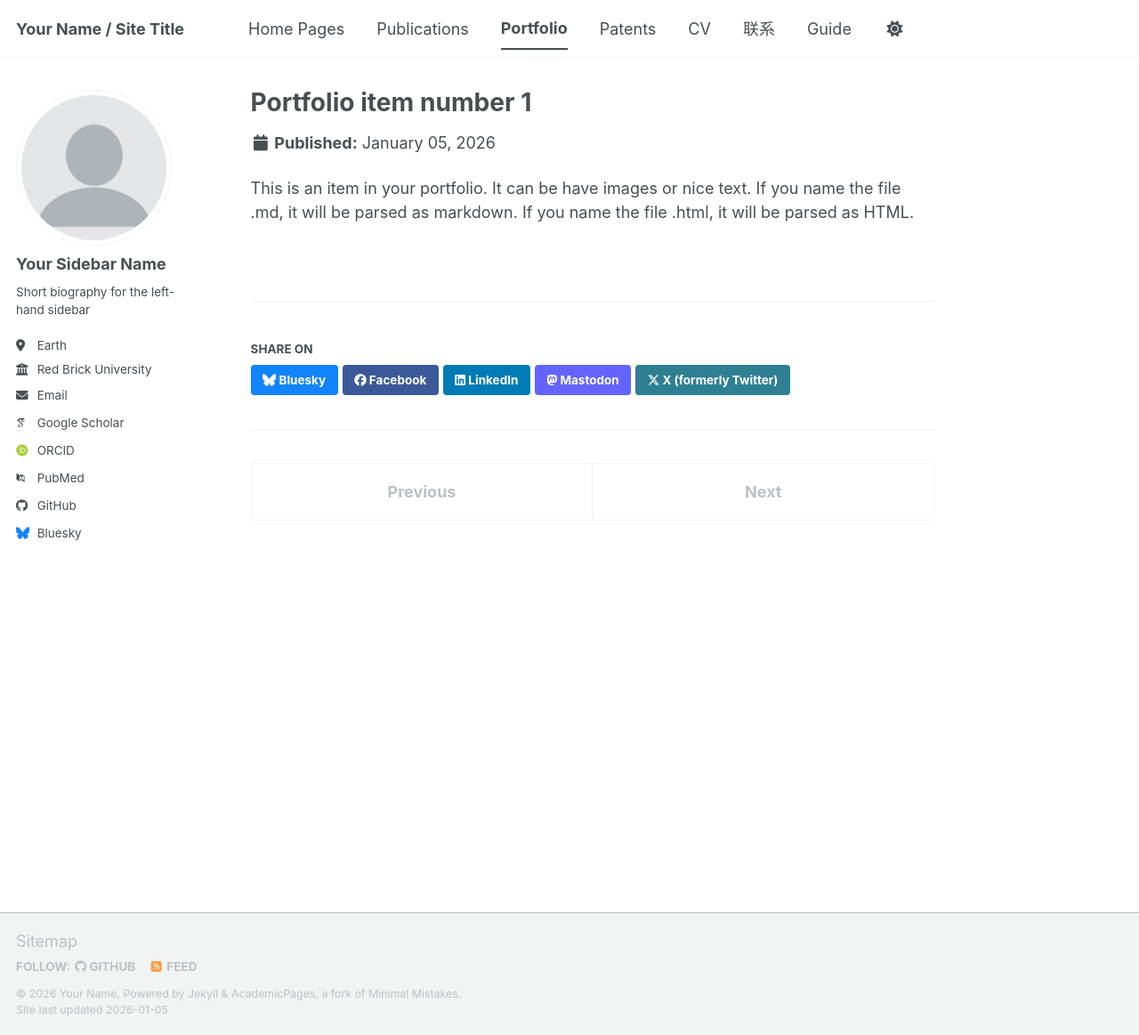
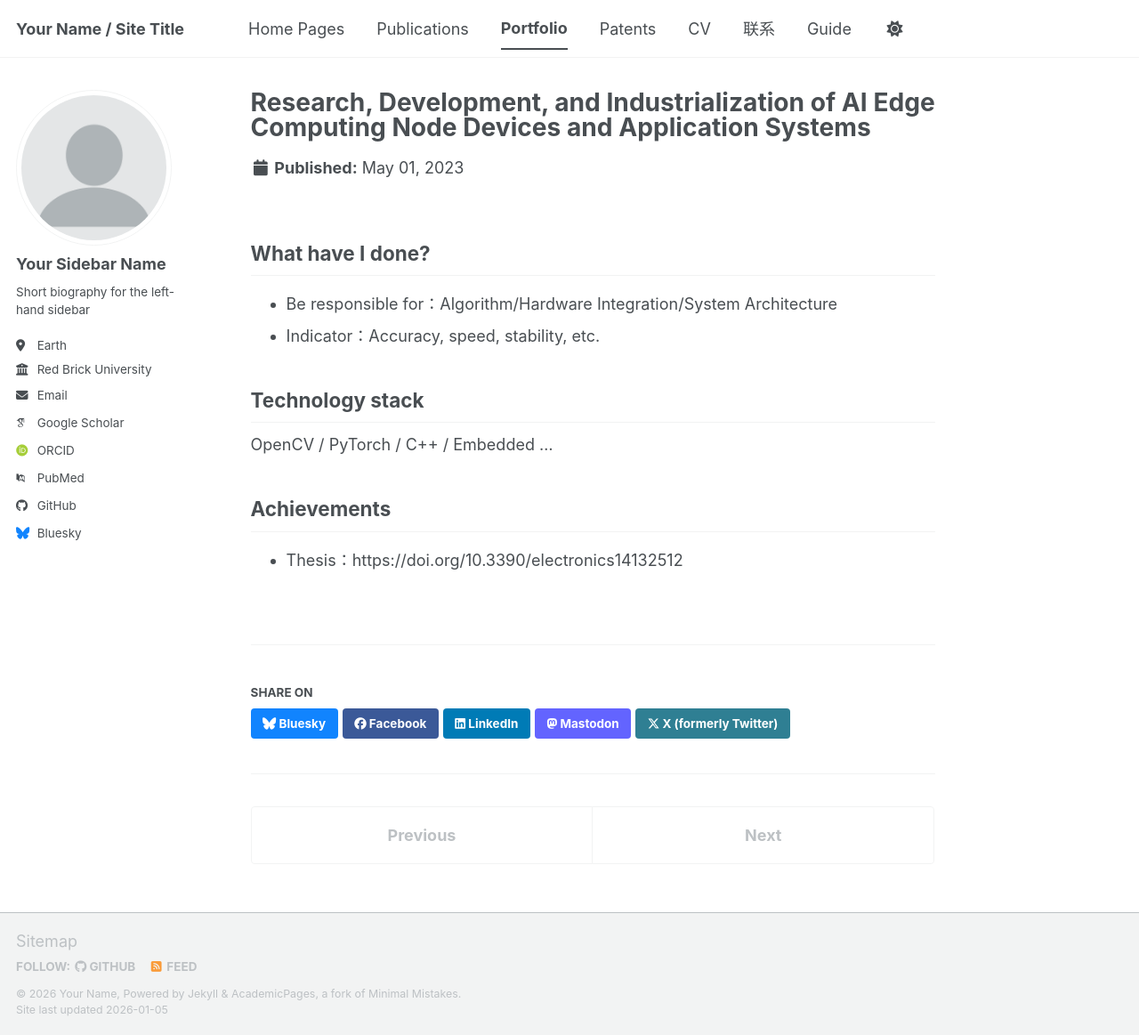
Before and after one commit to dreamfly86/dreamfly86.github.io, a Jekyll site: the page built from _portfolio/portfolio-1.md, in a window 1280 px wide and 1163 px high. Shown: the whole window at 89% size. Built offline with Jekyll 4.4.1, drawn with Linux system fonts in a browser that asks for light colours; some web fonts are replaced; a script bundle is joined from its source files by our own code; library files that are not in the unit come from our copies.

Commit message:
Update portfolio-1.md

```diff
--- a/_portfolio/portfolio-1.md
+++ b/_portfolio/portfolio-1.md
@@ -1,7 +1,16 @@
 ---
-title: "Portfolio item number 1"
-excerpt: "Short description of portfolio item number 1<br/><img src='/images/500x300.png'>"
+title: "Research, Development, and Industrialization of AI Edge Computing Node Devices and Application Systems "
+excerpt: "Lightweight AI Edge Computing based on Automatic Machine Learning"
 collection: portfolio
+date: 2023-05-01
 ---
 
-This is an item in your portfolio. It can be have images or nice text. If you name the file .md, it will be parsed as markdown. If you name the file .html, it will be parsed as HTML.
+## What have I done?
+- Be responsible for：Algorithm/Hardware Integration/System Architecture
+- Indicator：Accuracy, speed, stability, etc.
+
+## Technology stack
+OpenCV / PyTorch / C++ / Embedded …
+
+## Achievements
+- Thesis：https://doi.org/10.3390/electronics14132512
```
